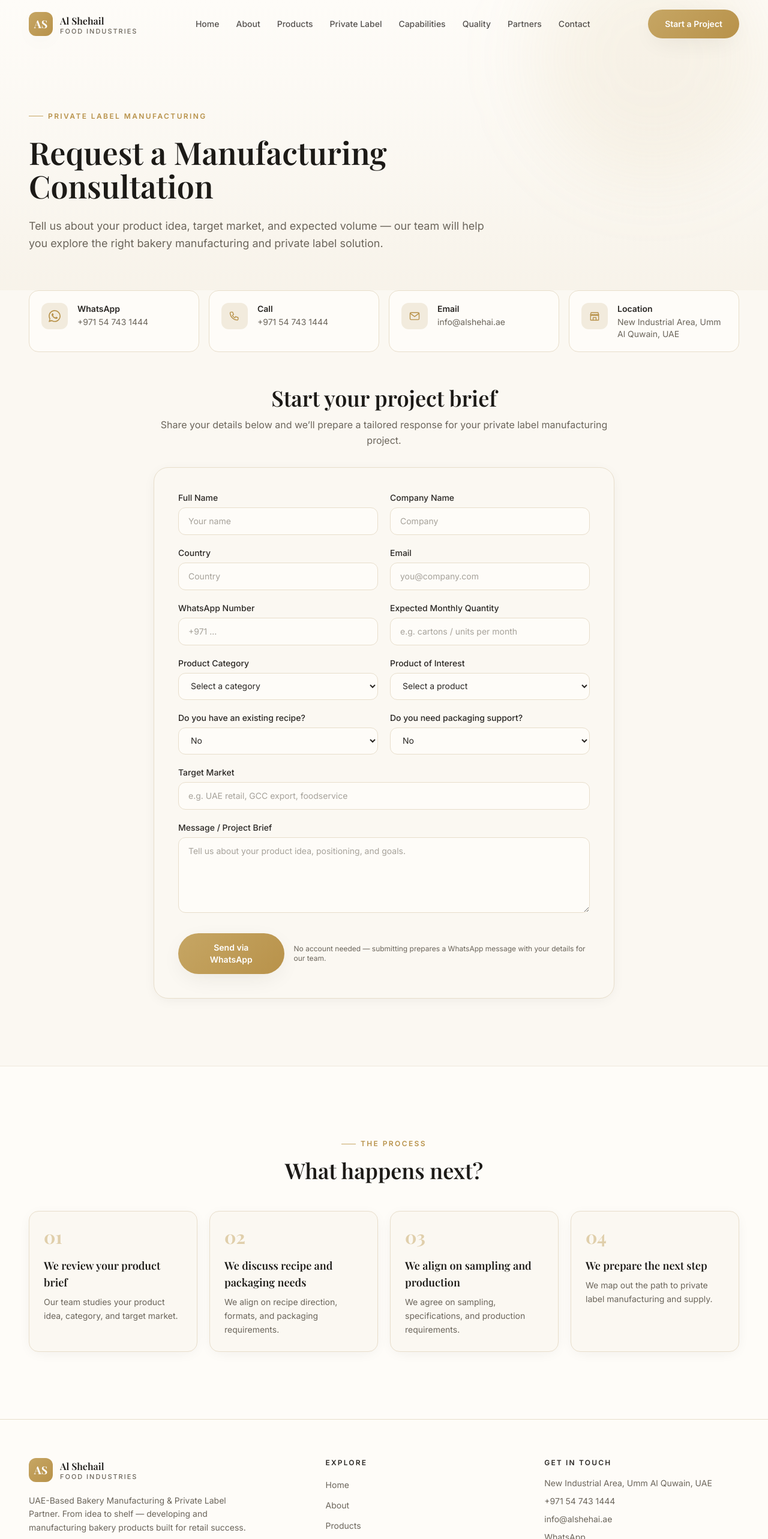
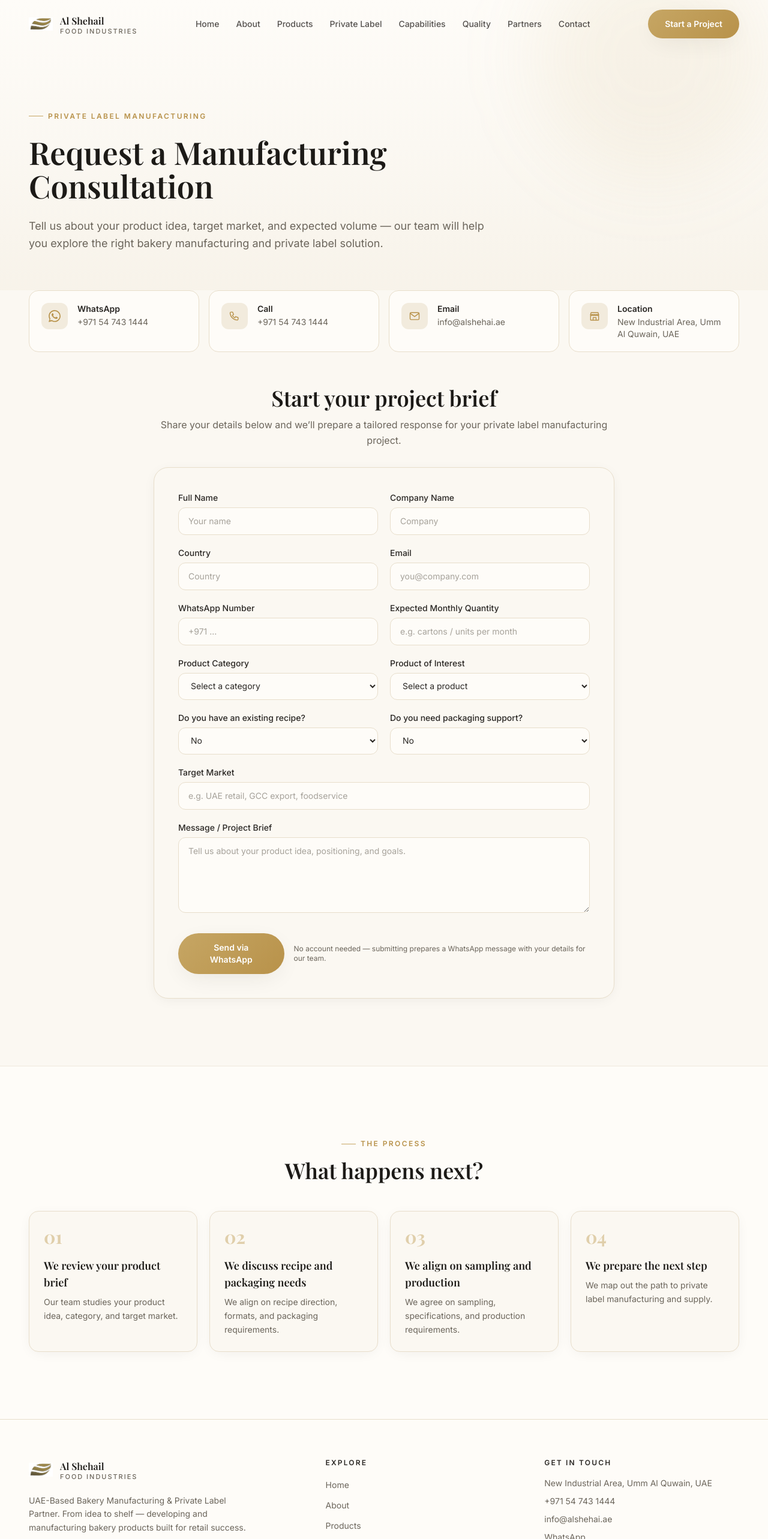
Before and after one commit to Ma7mdYehia/al-shehail-food-industry-landing-page, a Next.js app: page /contact in a window 1280 px wide. Shown: the top 2566 px of the page at 60% size. Built offline with nearby package versions, Linux system fonts and the light colour scheme; a web font is replaced by a local one.

Commit message:
Use real Al Shehail icon in header footer and favicon
Co-Authored-By: Claude Opus 4.8 <noreply@anthropic.com>
Claude-Session: https://claude.ai/code/session_01FYCJKz6WipxMBpvd4besZg

```diff
--- a/app/layout.tsx
+++ b/app/layout.tsx
@@ -37,6 +37,11 @@ export const metadata: Metadata = {
     "ISO bakery manufacturer",
   ],
   authors: [{ name: "Al Shehail Food Industries" }],
+  icons: {
+    icon: "/favicon.svg",
+    shortcut: "/favicon.svg",
+    apple: "/favicon.svg",
+  },
   openGraph: {
     type: "website",
     locale: "en_US",
--- a/components/Footer.tsx
+++ b/components/Footer.tsx
@@ -1,3 +1,4 @@
+import Image from "next/image";
 import { company, navLinks, trustBadges, whatsappLink } from "@/lib/content";
 
 export default function Footer() {
@@ -7,12 +8,13 @@ export default function Footer() {
         <div className="grid gap-10 lg:grid-cols-[1.4fr_1fr_1fr]">
           <div>
             <div className="flex items-center gap-3">
-              {/* Required asset: Al Shehail Food Industries official logo —
-                  transparent PNG or SVG, horizontal version preferred.
-                  Replace this monogram + wordmark with the logo when available. */}
-              <span className="flex h-10 w-10 items-center justify-center rounded-xl bg-gold-gradient font-serif text-lg font-bold text-white">
-                AS
-              </span>
+              <Image
+                src="/assets/brand/al-shehail-icon.svg"
+                alt={company.name}
+                width={40}
+                height={40}
+                className="h-10 w-10 flex-none object-contain"
+              />
               <span className="flex flex-col leading-none">
                 <span className="font-serif text-base font-semibold text-ink">
                   Al Shehail
--- a/components/Header.tsx
+++ b/components/Header.tsx
@@ -1,5 +1,6 @@
 "use client";
 
+import Image from "next/image";
 import { useEffect, useState } from "react";
 import { company, navLinks } from "@/lib/content";
 
@@ -24,12 +25,14 @@ export default function Header() {
     >
       <div className="container-x flex h-20 items-center justify-between py-4">
         <a href="/" className="flex items-center gap-3" aria-label={company.name}>
-          {/* Required asset: Al Shehail Food Industries official logo —
-              transparent PNG or SVG, horizontal version preferred.
-              Replace this monogram + wordmark with the logo when available. */}
-          <span className="flex h-10 w-10 items-center justify-center rounded-xl bg-gold-gradient font-serif text-lg font-bold text-white shadow-soft">
-            AS
-          </span>
+          <Image
+            src="/assets/brand/al-shehail-icon.svg"
+            alt={company.name}
+            width={40}
+            height={40}
+            priority
+            className="h-10 w-10 flex-none object-contain"
+          />
           <span className="flex flex-col leading-none">
             <span className="font-serif text-base font-semibold text-ink">
               Al Shehail
--- a/lib/assets.ts
+++ b/lib/assets.ts
@@ -99,8 +99,8 @@ export type AssetManifest = {
 
 export const assets: AssetManifest = {
   brand: {
-    logoHorizontal: null, // /assets/brand/al-shehail-logo.svg
-    logoMark: null,       // /assets/brand/al-shehail-mark.svg
+    logoHorizontal: null, // /assets/brand/al-shehail-logo.svg (pending)
+    logoMark: "/assets/brand/al-shehail-icon.svg",
   },
 
   partners: {
```
